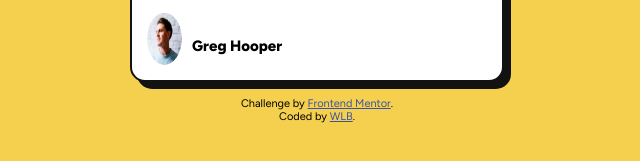
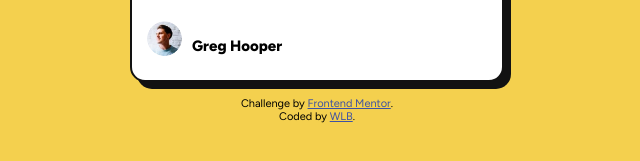
Before and after one commit to wlb-dev/blogPreviewCard, a plain HTML site: page index.html in a window 1280 px wide. Shown: the part 559-720 px from the top of the page, 323-963 px from the left. Drawn offline with Linux system fonts and the light colour scheme.

Commit message:
adjust avatar image

```diff
--- a/style.css
+++ b/style.css
@@ -54,6 +54,7 @@ body{
 .img_avatar{
     border-radius: 100%;
     width: 35px;
+    height: 35px;
 }
 .title{
     font-size: 23px;
@@ -72,6 +73,7 @@ body{
 .author{
     display: flex;
     align-self: start;
+    align-items: center;
     margin-top: 15px;
 }
 .author_name{
```
